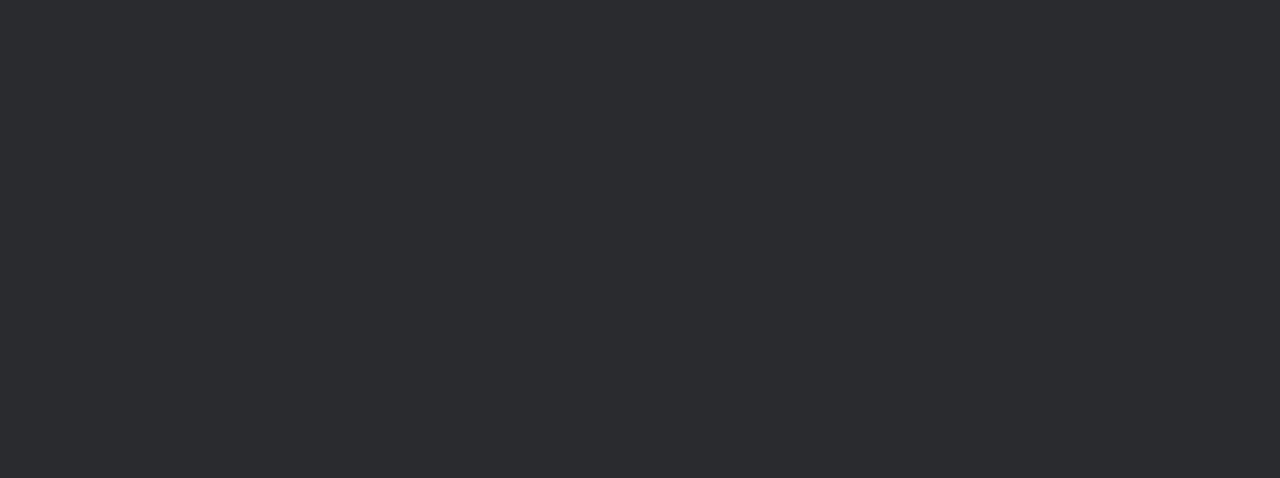
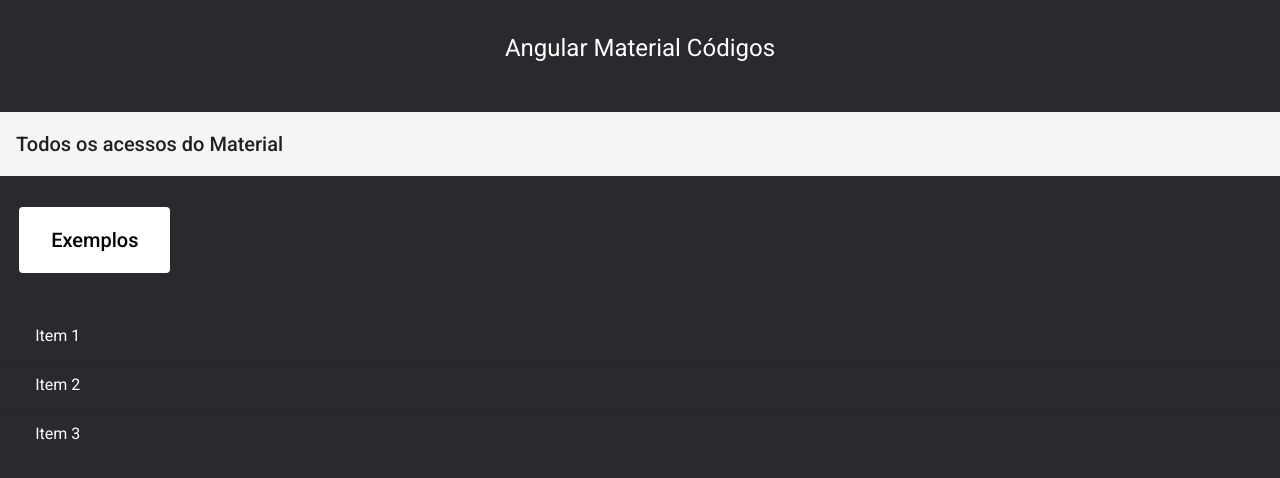
Before and after one commit to JoaoVictorFigueiro/angularMaterial, an Angular app: page /home/divider in a window 1280 px wide. Before the commit this address led to /. Shown: the top 478 px of the page. Built offline with nearby package versions, Linux system fonts and the light colour scheme.

Commit message:
Criacao_Divider

```diff
--- a/src/app/app-routing.module.ts
+++ b/src/app/app-routing.module.ts
@@ -1,3 +1,4 @@
+import { DividerComponent } from './home/divider/divider.component';
 import { TableComponent } from './home/table/table.component';
 import { ButtonComponent } from './home/button/button.component';
 import { MenuComponent } from './home/menu/menu.component';
@@ -18,6 +19,7 @@
   {path: 'menu', component: MenuComponent},
   {path: 'button', component: ButtonComponent},
   {path: 'table', component: TableComponent},
+  {path: 'divider', component: DividerComponent},
   ]
 },
 ];
--- a/src/app/app.module.ts
+++ b/src/app/app.module.ts
@@ -18,6 +18,8 @@
 import { ButtonComponent } from './home/button/button.component';
 import { TableComponent } from './home/table/table.component';
 import {MatTableModule} from '@angular/material/table';
+import { DividerComponent } from './home/divider/divider.component';
+
 
 
 
@@ -31,6 +33,7 @@
     MenuComponent,
     ButtonComponent,
     TableComponent,
+    DividerComponent,
   ],
   imports: [
     MatIconModule,
--- /dev/null
+++ b/src/app/home/divider/divider.component.css
@@ -0,0 +1,4 @@
+.interface {
+  margin-left: 1.2rem;
+  color: white;
+}
--- /dev/null
+++ b/src/app/home/divider/divider.component.html
@@ -0,0 +1,7 @@
+<mat-list>
+  <mat-list-item class="interface">Item 1</mat-list-item>
+  <mat-divider></mat-divider>
+  <mat-list-item class="interface">Item 2</mat-list-item>
+  <mat-divider></mat-divider>
+  <mat-list-item class="interface">Item 3</mat-list-item>
+</mat-list>
--- /dev/null
+++ b/src/app/home/divider/divider.component.ts
@@ -0,0 +1,15 @@
+import { Component, OnInit } from '@angular/core';
+
+@Component({
+  selector: 'app-divider',
+  templateUrl: './divider.component.html',
+  styleUrls: ['./divider.component.css']
+})
+export class DividerComponent implements OnInit {
+
+  constructor() { }
+
+  ngOnInit(): void {
+  }
+
+}
--- a/src/app/home/home.component.html
+++ b/src/app/home/home.component.html
@@ -23,7 +23,7 @@
       <button mat-menu-item>Core</button>
       <button mat-menu-item>Datepicker</button>
       <button mat-menu-item>Dialog</button>
-      <button mat-menu-item>Divider</button>
+      <button mat-menu-item routerLink="./divider">Divider</button>
       <button mat-menu-item>Expansion Panel</button>
       <button mat-menu-item>Form field</button>
       <button mat-menu-item>Grid list</button>
```
Also changed, not shown: 1 other file (tests, documents, lock files or other folders).
